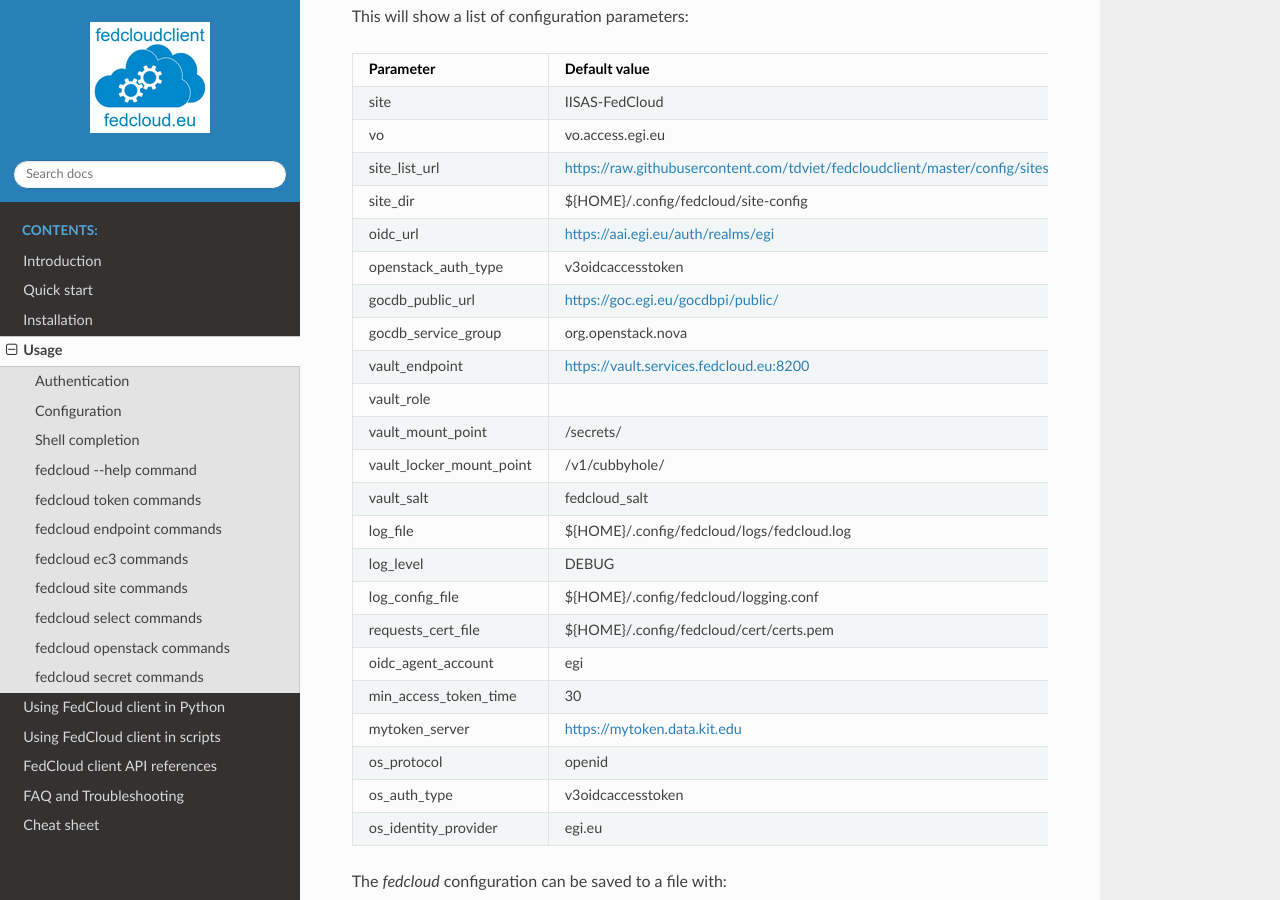
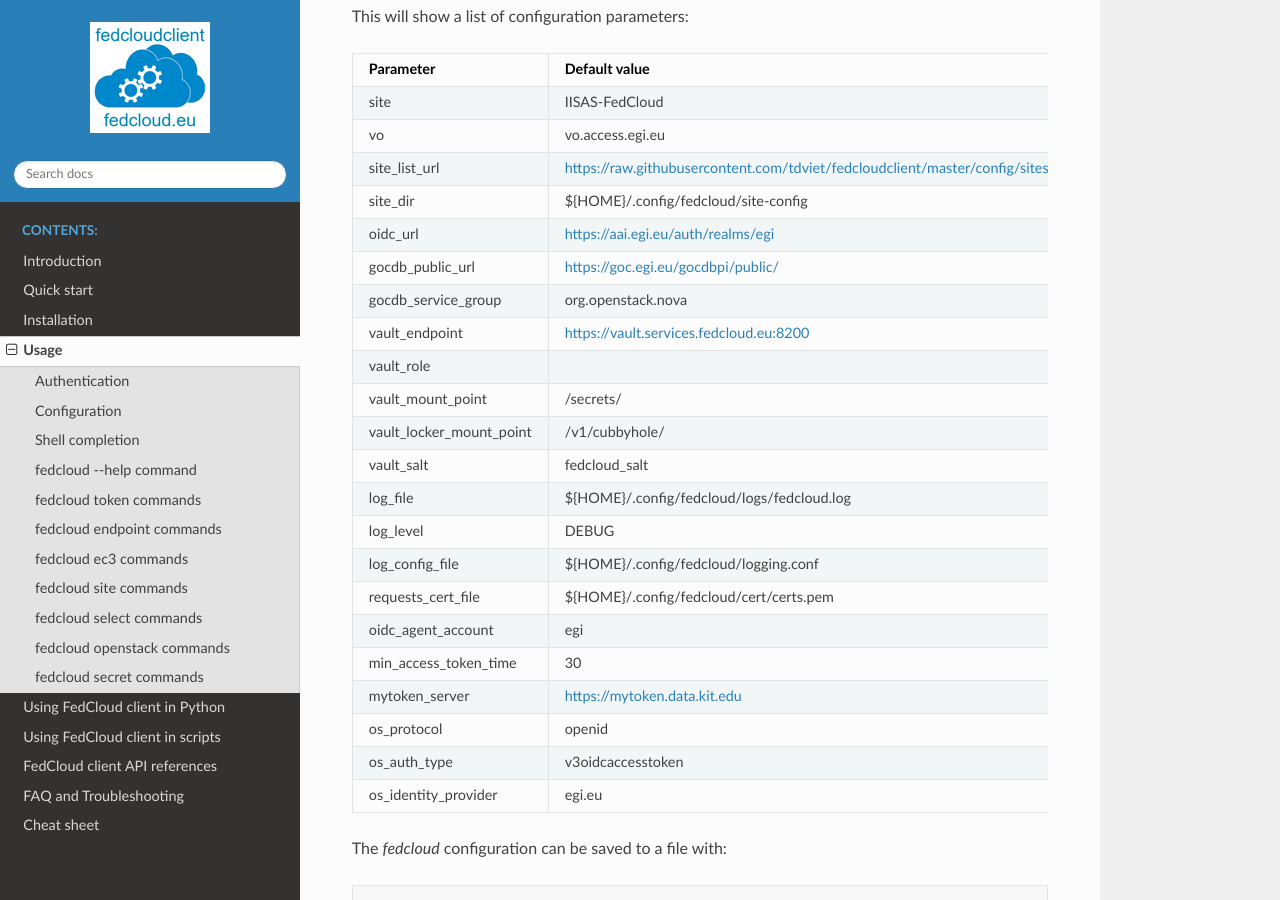
Before and after one commit to tdviet/fedcloudclient, a Sphinx documentation site: the page built from docs/usage.rst, in a window 1280 px wide and 900 px high, scrolled down 1030 px. Built offline with Sphinx 7.4.7 and the Read the Docs theme 2.0.0, drawn with Linux system fonts in a browser that asks for light colours.

Commit message:
openstack_auth_type no longer there

```diff
--- a/docs/usage.rst
+++ b/docs/usage.rst
@@ -62,8 +62,6 @@ This will show a list of configuration parameters:
 |  site_dir                  |  ${HOME}/.config/fedcloud/site-config                                              |
 +----------------------------+------------------------------------------------------------------------------------+
 |  oidc_url                  |  https://aai.egi.eu/auth/realms/egi                                                |
-+----------------------------+------------------------------------------------------------------------------------+
-|  openstack_auth_type       |  v3oidcaccesstoken                                                                 |
 +----------------------------+------------------------------------------------------------------------------------+
 |  gocdb_public_url          |  https://goc.egi.eu/gocdbpi/public/                                                |
 +----------------------------+------------------------------------------------------------------------------------+
```
